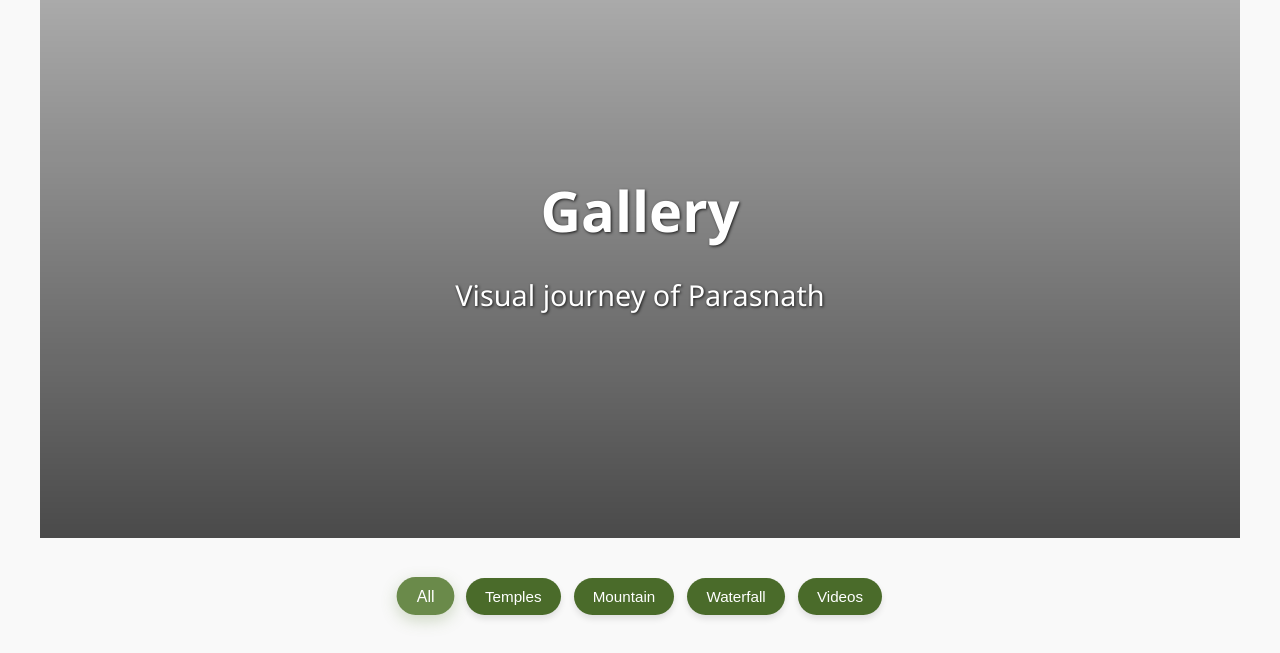
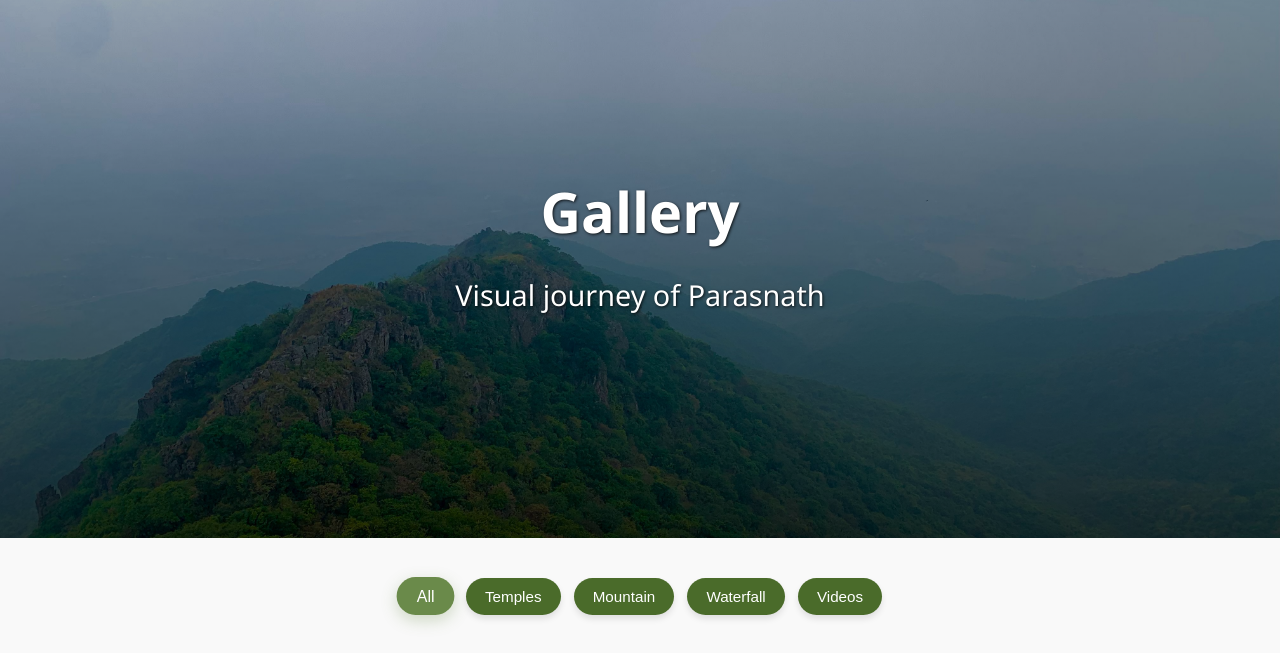
Before and after one commit to edahnXC/Parasnath, a React (Create React App) app in the folder frontend/: page /gallery in a window 1280 px wide. Shown: the part 140-793 px from the top of the page. Built offline with nearby package versions, Linux system fonts and the light colour scheme.

Commit message:
Gallery improved

```diff
--- a/frontend/src/components/HeroSection.js
+++ b/frontend/src/components/HeroSection.js
@@ -1,12 +1,34 @@
-import React from 'react';
+import React, { useEffect, useState } from 'react';
 import '../styles/hero.scss';
 
-const HeroSection = ({ title, subtitle, imagePath, fullWidth = false }) => {
+const HeroSection = ({ title, subtitle, imagePath, fullWidth = false, isSlideshow = false, slides = [] }) => {
+  const [currentSlide, setCurrentSlide] = useState(0);
+
+  useEffect(() => {
+    if (isSlideshow && slides.length > 0) {
+      const interval = setInterval(() => {
+        setCurrentSlide((prev) => (prev + 1) % slides.length);
+      }, 6000);
+      return () => clearInterval(interval);
+    }
+  }, [isSlideshow, slides.length]);
+
   return (
-    <div
-      className={`hero-section ${fullWidth ? 'full-width' : ''}`}
-      style={{ backgroundImage: `url(${imagePath})` }}
-    >
+    <div className={`hero-section ${fullWidth ? 'full-width' : ''}`}>
+      {isSlideshow ? (
+        slides.map((slide, index) => (
+          <div
+            key={index}
+            className={`hero-slide ${index === currentSlide ? 'active' : ''}`}
+            style={{ backgroundImage: `url(${slide})` }}
+          />
+        ))
+      ) : (
+        <div
+          className="hero-slide active"
+          style={{ backgroundImage: `url(${imagePath})` }}
+        />
+      )}
       <div className="hero-content">
         <h1 className="hero-title">{title}</h1>
         <p className="hero-subtitle">{subtitle}</p>
--- a/frontend/src/pages/Gallery.js
+++ b/frontend/src/pages/Gallery.js
@@ -1,58 +1,29 @@
-import React, { useState, useEffect } from 'react';
+import React, { useState } from 'react';
+import HeroSection from '../components/HeroSection';
+import '../styles/gallery.scss';
 import { useAllAnimations } from '../hooks/useAnimations';
-import '../styles/gallery.scss';
 
 const Gallery = () => {
   const [activeCategory, setActiveCategory] = useState('all');
   useAllAnimations();
 
-  // Images for the hero slideshow
-  const heroImages = [
-    process.env.PUBLIC_URL + '/images/temple 1.jpeg',
-    process.env.PUBLIC_URL + '/images/temple 2.jpeg',
-    process.env.PUBLIC_URL + '/images/temple 3.jpeg',
-    process.env.PUBLIC_URL + '/images/temple 4.jpeg',
-    process.env.PUBLIC_URL + '/images/temple front.jpeg',
-    process.env.PUBLIC_URL + '/images/temple below.jpeg',
-    process.env.PUBLIC_URL + '/images/mountain.jpeg'
-  ];
-
-  const [currentHeroImage, setCurrentHeroImage] = useState(0);
+  // Static hero image instead of slideshow
+  const heroImage = '/images/mountain.jpeg';
 
   // Gallery items
   const galleryItems = [
-    { id: 1, category: 'mountain', src: process.env.PUBLIC_URL + '/images/mountain.jpeg', alt: 'Parasnath Mountain View' },
-    { id: 2, category: 'rocks', src: process.env.PUBLIC_URL + '/images/rocks.jpeg', alt: 'Rock formations' },
-    { id: 3, category: 'temples', src: process.env.PUBLIC_URL + '/images/temple 1.jpeg', alt: 'Temple 1' },
-    { id: 4, category: 'temples', src: process.env.PUBLIC_URL + '/images/temple 2.jpeg', alt: 'Temple 2' },
-    { id: 5, category: 'temples', src: process.env.PUBLIC_URL + '/images/temple 3.jpeg', alt: 'Temple 3' },
-    { id: 6, category: 'temples', src: process.env.PUBLIC_URL + '/images/temple 4.jpeg', alt: 'Temple 4' },
-    { id: 7, category: 'temples', src: process.env.PUBLIC_URL + '/images/temple below.jpeg', alt: 'Temple from below' },
-    { id: 8, category: 'temples', src: process.env.PUBLIC_URL + '/images/temple front.jpeg', alt: 'Temple front view' },
-    { id: 9, category: 'waterfall', src: process.env.PUBLIC_URL + '/images/ursi fall.jpeg', alt: 'Ursi Waterfall' },
-    {
-      id: 10,
-      category: 'videos',
-      src: process.env.PUBLIC_URL + '/images/view.mp4',
-      alt: 'Panoramic view video',
-      type: 'video'
-    },
-    {
-      id: 11,
-      category: 'videos',
-      src: process.env.PUBLIC_URL + '/images/sunrise.mp4',
-      alt: 'Sunrise time-lapse',
-      type: 'video'
-    }
+    { id: 1, category: 'mountain', src: '/images/mountain.jpeg', alt: 'Parasnath Mountain View' },
+    { id: 2, category: 'rocks', src: '/images/rocks.jpeg', alt: 'Rock formations' },
+    { id: 3, category: 'temples', src: '/images/temple 1.jpeg', alt: 'Temple 1' },
+    { id: 4, category: 'temples', src: '/images/temple 2.jpeg', alt: 'Temple 2' },
+    { id: 5, category: 'temples', src: '/images/temple 3.jpeg', alt: 'Temple 3' },
+    { id: 6, category: 'temples', src: '/images/temple 4.jpeg', alt: 'Temple 4' },
+    { id: 7, category: 'temples', src: '/images/temple below.jpeg', alt: 'Temple from below' },
+    { id: 8, category: 'temples', src: '/images/temple front.jpeg', alt: 'Temple front view' },
+    { id: 9, category: 'waterfall', src: '/images/ursi fall.jpeg', alt: 'Ursi Waterfall' },
+    { id: 10, category: 'videos', src: '/images/view.mp4', alt: 'Panoramic view video', type: 'video' },
+    { id: 11, category: 'videos', src: '/images/sunrise.mp4', alt: 'Sunrise time-lapse', type: 'video' }
   ];
-
-  // Auto-rotate hero images every 6 seconds
-  useEffect(() => {
-    const interval = setInterval(() => {
-      setCurrentHeroImage((prev) => (prev + 1) % heroImages.length);
-    }, 6000);
-    return () => clearInterval(interval);
-  }, [heroImages.length]);
 
   const filteredItems = activeCategory === 'all'
     ? galleryItems
@@ -60,59 +31,24 @@ const Gallery = () => {
 
   return (
     <div className="gallery-page">
-      {/* Custom Hero Section with Slideshow */}
-      <div className="gallery-hero">
-        {heroImages.map((image, index) => (
-          <div
-            key={index}
-            className={`hero-slide ${index === currentHeroImage ? 'active' : ''}`}
-            style={{
-              backgroundImage: `url(${image})`,
-              backgroundSize: 'cover',
-              backgroundPosition: 'center',
-              backgroundRepeat: 'no-repeat'
-            }}
+      <HeroSection
+        title="Gallery"
+        subtitle="Visual journey of Parasnath"
+        imagePath={heroImage}
+        fullWidth
+      />
+
+      <div className="gallery-container">
+        <div className="gallery-controls reveal">
+          {['all', 'temples', 'mountain', 'waterfall', 'videos'].map(category => (
+            <button
+              key={category}
+              onClick={() => setActiveCategory(category)}
+              className={activeCategory === category ? 'active pulse-on-hover' : 'pulse-on-hover'}
             >
-            <div className="hero-overlay"></div>
-            <div className="hero-content">
-              <h1 className="hero-title">Gallery</h1>
-              <p className="hero-subtitle">Visual journey of Parasnath</p>
-            </div>
-          </div>
+              {category.charAt(0).toUpperCase() + category.slice(1)}
+            </button>
           ))}
-      </div>
-
-      <div className="gallery-controls reveal">
-        <button
-          onClick={() => setActiveCategory('all')}
-          className={activeCategory === 'all' ? 'active pulse-on-hover' : 'pulse-on-hover'}
-        >
-          All
-        </button>
-        <button
-          onClick={() => setActiveCategory('temples')}
-          className={activeCategory === 'temples' ? 'active pulse-on-hover' : 'pulse-on-hover'}
-        >
-          Temples
-        </button>
-        <button
-          onClick={() => setActiveCategory('mountain')}
-          className={activeCategory === 'mountain' ? 'active pulse-on-hover' : 'pulse-on-hover'}
-        >
-          Mountain
-        </button>
-        <button
-          onClick={() => setActiveCategory('waterfall')}
-          className={activeCategory === 'waterfall' ? 'active pulse-on-hover' : 'pulse-on-hover'}
-        >
-          Waterfall
-        </button>
-        <button
-          onClick={() => setActiveCategory('videos')}
-          className={activeCategory === 'videos' ? 'active pulse-on-hover' : 'pulse-on-hover'}
-        >
-          Videos
-        </button>
         </div>
 
         <div className="gallery-grid reveal">
@@ -133,6 +69,7 @@ const Gallery = () => {
           ))}
         </div>
       </div>
+    </div>
   );
 };
 
--- a/frontend/src/styles/gallery.scss
+++ b/frontend/src/styles/gallery.scss
@@ -95,10 +95,11 @@ $shadow: 0 4px 6px rgba(0, 0, 0, 0.1);
 
 // Gallery Content
 .gallery-page {
-  max-width: 1200px;
-  margin: 3rem auto;
-  padding: 0 1.5rem;
+  width: 100%;
+  margin: 3rem 0;
+  padding: 0 2rem;
   overflow-x: hidden;
+}
 
   .gallery-controls {
     display: flex;
@@ -213,7 +214,7 @@ $shadow: 0 4px 6px rgba(0, 0, 0, 0.1);
       }
     }
   }
-}
+
 
 // Animation classes
 .pulse-on-hover {
--- a/frontend/src/styles/hero.scss
+++ b/frontend/src/styles/hero.scss
@@ -7,14 +7,28 @@
   align-items: center;
   justify-content: center;
   overflow: hidden;
-  background-size: cover;
-  background-position: center;
-  background-attachment: fixed;
-  background-repeat: no-repeat;
 
   &.full-width {
     width: 100vw;
     margin-left: calc(-50vw + 50%);
+  }
+
+  .hero-slide {
+    position: absolute;
+    top: 0;
+    left: 0;
+    width: 100%;
+    height: 100%;
+    background-size: cover;
+    background-position: center;
+    background-repeat: no-repeat;
+    opacity: 0;
+    transition: opacity 1s ease-in-out;
+
+    &.active {
+      opacity: 1;
+      z-index: 1;
+    }
   }
 
   &::before {
@@ -24,13 +38,13 @@
     left: 0;
     width: 100%;
     height: 100%;
-    background: linear-gradient(to bottom, rgba(0,0,0,0.3), rgba(0,0,0,0.7));
-    z-index: 1;
+    background: linear-gradient(to bottom, rgba(0, 0, 0, 0.3), rgba(0, 0, 0, 0.7));
+    z-index: 2;
   }
 
   .hero-content {
     position: relative;
-    z-index: 2;
+    z-index: 3;
     text-align: center;
     padding: 2rem;
     max-width: 1200px;
@@ -78,7 +92,6 @@
   .hero-section {
     height: 60vh;
     min-height: 400px;
-    background-attachment: scroll;
 
     .hero-content {
       .hero-title {
```
Lines whose indentation alone changed are shown as unchanged.
